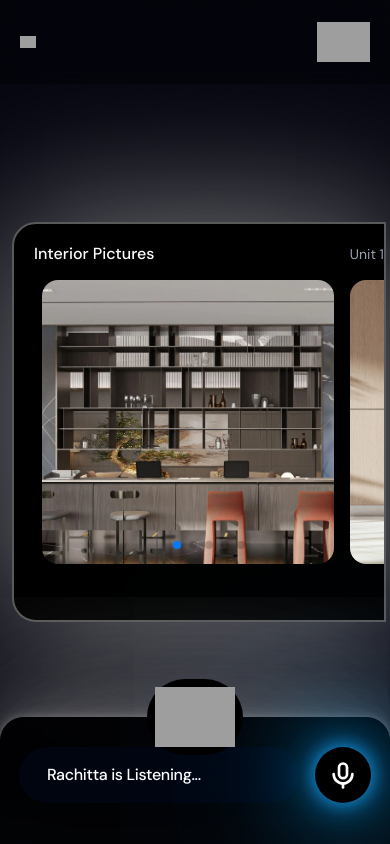
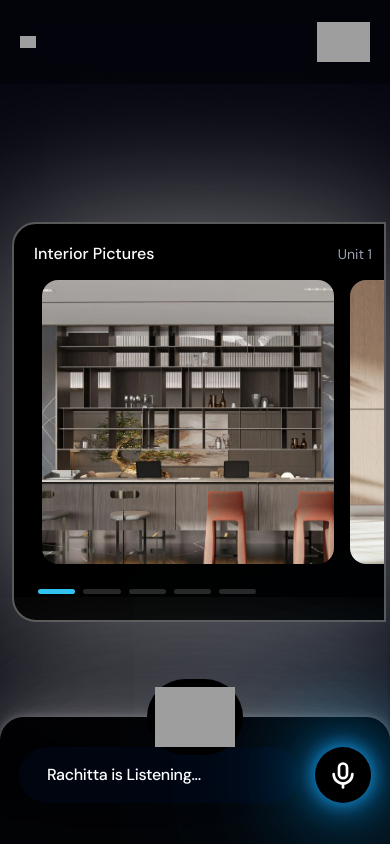
Before and after one commit to MonkDevMast/nuxt-openai-mapbox-integraition, a Nuxt app: page /property-detail/images/1 in a window 390 px wide. Built offline with nearby package versions, Linux system fonts and the light colour scheme; grey boxes are pictures that could not be loaded.

Commit message:
'fixdesignissue'

```diff
--- a/components/Swiper/Desktop.vue
+++ b/components/Swiper/Desktop.vue
@@ -402,7 +402,7 @@ onMounted(async () => {
   </Swiper>
 </template>
 
-<style scoped>
+<style>
 /* Loading overlay styles */
 .loading-overlay {
   position: fixed;
--- a/components/Swiper/Mobile.vue
+++ b/components/Swiper/Mobile.vue
@@ -545,7 +545,7 @@ const onInnerSwiperSlideChange = (swiper: any) => {
 .outer-swiper .swiper-pagination,
 .outer-mobile-swiper .swiper-pagination {
   position: absolute;
-  bottom: -40px;
+  bottom: -30px !important;
   left: 0;
   right: 0;
   text-align: center;
--- a/pages/comparison.vue
+++ b/pages/comparison.vue
@@ -139,13 +139,13 @@ const toggleVideo = (videoRefName) => {
 
   /* Hide scrollbar but keep functionality */
   .md\:hidden::-webkit-scrollbar {
-    display: none;
+    display: block;
   }
 
-  .md\:hidden {
+  /* .md\:hidden {
     -ms-overflow-style: none;
     scrollbar-width: none;
-  }
+  } */
 }
 
 .swiper-pagination-bullet.swiper-pagination-bullet-active,
--- a/pages/property-detail/[id].vue
+++ b/pages/property-detail/[id].vue
@@ -218,7 +218,7 @@ const unitId = route.params.id;
   </div>
 </template>
 
-<style>
+<style scoped>
 .detail-card {
   border: 2px solid #595959;
   box-shadow: 0px 0px 150px 0px rgba(167, 167, 167, 0.8);
--- a/pages/property-detail/images/[id].vue
+++ b/pages/property-detail/images/[id].vue
@@ -56,8 +56,8 @@ onMounted(async () => {
         key="content"
         class="flex flex-col bg-black backdrop-blur-xl shadow-lg rounded-l-3xl mr-1 sm:mr-0 pl-5 py-5 sm:pl-9 sm:py-5 min-w-[70vw] w-full h-[40%] min-h-[400px] sm:h-[70%] overflow-hidden md:ml-[20%] ml-3 image-box"
       >
-        <div class="text-white w-full mb-4 max-h-[10%] max-w-[700px]">
-          <div class="flex items-center justify-between">
+        <div class="text-white w-full mb-4 max-h-[10%] max-w-[1000px]">
+          <div class="flex items-center justify-between pr-3">
             <div class="text-[16px] sm:text-[18px] font-medium leading-none">
               Interior Pictures
             </div>
@@ -99,7 +99,7 @@ onMounted(async () => {
   </div>
 </template>
 
-<style scoped>
+<style>
 .inner-image-swiper.swiper {
   overflow-y: visible !important;
   overflow-x: clip !important;
@@ -142,4 +142,13 @@ onMounted(async () => {
 .swiper-pagination-horizontal {
   bottom: -30px;
 }
+
+.swiper-pagination-fraction,
+.swiper-pagination-custom,
+.swiper-horizontal > .swiper-pagination-bullets,
+.swiper-pagination-bullets.swiper-pagination-horizontal {
+  bottom: -40px;
+  top: var(--swiper-pagination-top, auto);
+  left: 0;
+}
 </style>
--- a/pages/property-detail/videos/[id].vue
+++ b/pages/property-detail/videos/[id].vue
@@ -215,10 +215,22 @@ const pauseAllVideosExcept = (index: number) => {
     transform: initial; /* Reset transform */
     height: auto; /* Reset height */
   }
+  .outer-video-swiper .swiper-pagination {
+    bottom: 10px !important;
+    left: 50%;
+    transform: translateX(25%);
+  }
+}
+@media (max-width: 400px) {
+  .outer-video-swiper .swiper-pagination {
+    bottom: 10px !important;
+    left: 50%;
+    transform: translateX(25%);
+  }
 }
 .outer-video-swiper .swiper-pagination {
   position: absolute;
-  bottom: -20px;
+  bottom: -10px;
   left: 0;
   right: 0;
   text-align: center;
```
